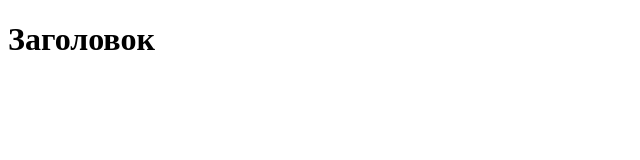
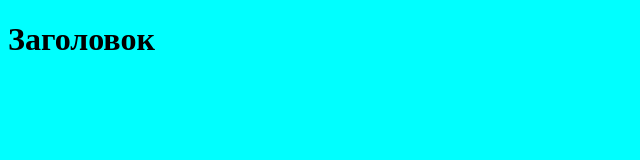
Before and after one commit to hemitisu/test-repository, a plain HTML site: page index.html in a window 1280 px wide. Shown: the whole page, without its empty margins (0-640 px from the left). Drawn offline with Linux system fonts and the light colour scheme.

Commit message:
Revert "Update styles.css"
This reverts commit 937461ddd8249a56d6eb023c644381484cf28a10.

```diff
--- a/styles.css
+++ b/styles.css
@@ -1,8 +1,4 @@
 body{
-<<<<<<< HEAD
 
 background-color: aqua;
-=======
-    background-color: orange;
->>>>>>> parent of 5cd3e36... Revert "Revert "Revert "Ораньжевый фон"""
 }
```
